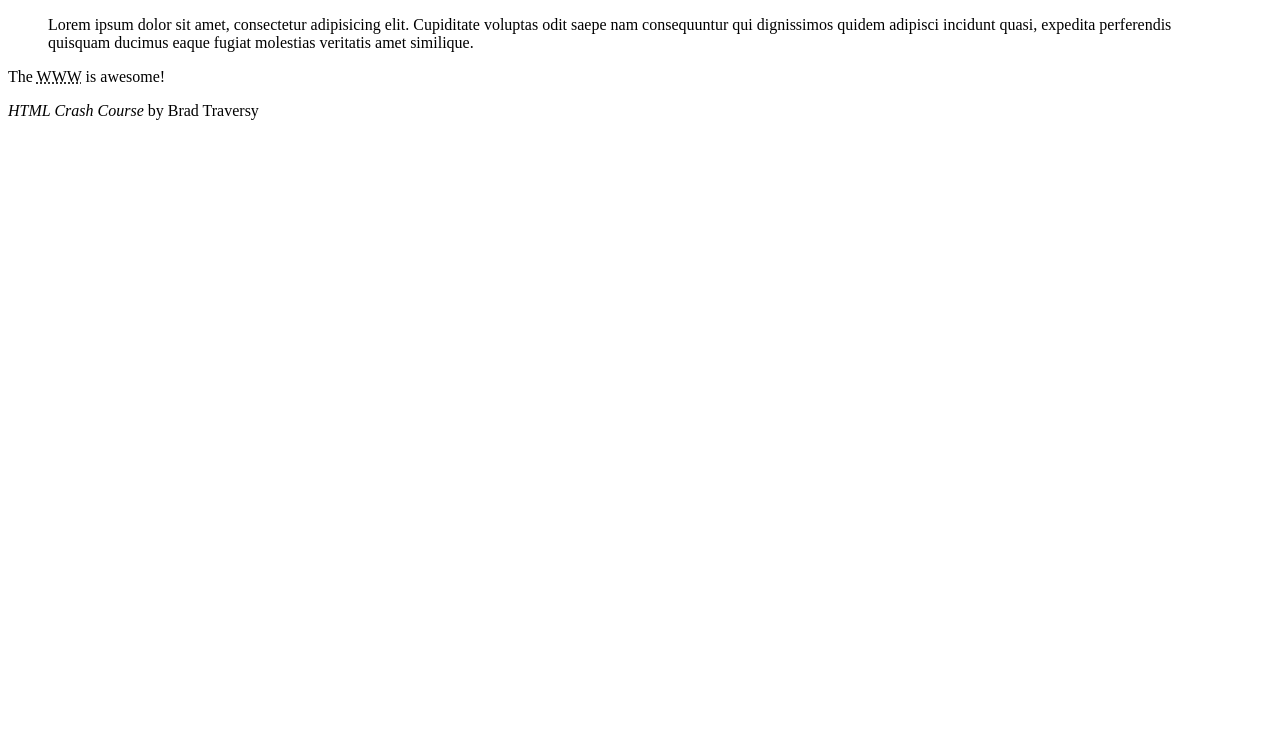
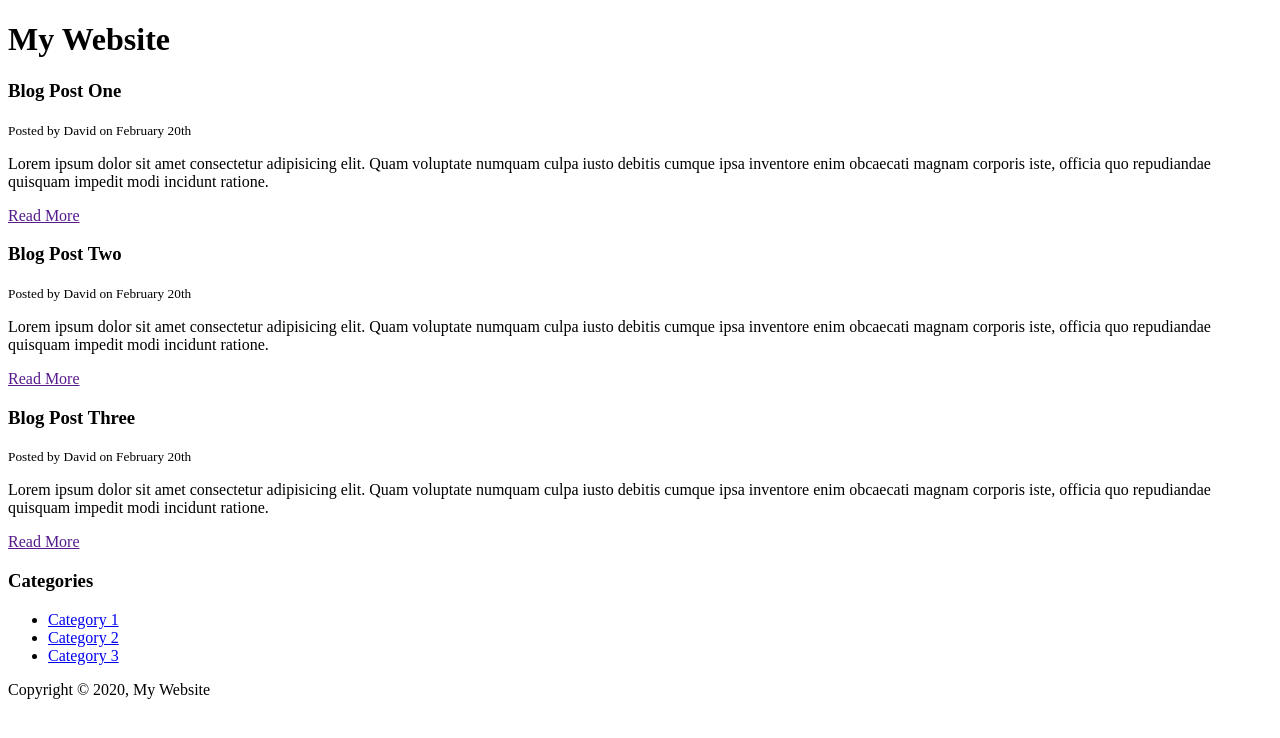
Before and after one commit to DavidGuimaraes/html-crash-course-traversy-media, a plain HTML site: page index.html in a window 1280 px wide. Drawn offline with Linux system fonts and the light colour scheme.

Commit message:
Semantic tags

```diff
--- a/index.html
+++ b/index.html
@@ -4,10 +4,48 @@
         <title>HTML Crash Course Traversy Media</title>
     </head>
     <body>
-        <blockquote cite="http://traversymedia.com">Lorem ipsum dolor sit amet, consectetur adipisicing elit. Cupiditate voluptas odit saepe nam consequuntur qui dignissimos quidem adipisci incidunt quasi, expedita perferendis quisquam ducimus eaque fugiat molestias veritatis amet similique.</blockquote>
-        <p>The <abbr title="World Wide Web">WWW</abbr>
-            is awesome!
-        </p>
-        <p><cite>HTML Crash Course</cite> by Brad Traversy</p>
+        <header>
+            <h1>My Website</h1>
+        </header>
+
+        <section>
+            <article>
+                <h3>Blog Post One</h3>
+                <small>Posted by David on February 20th</small>
+                <p>
+                    Lorem ipsum dolor sit amet consectetur adipisicing elit. Quam voluptate numquam culpa iusto debitis cumque ipsa inventore enim obcaecati magnam corporis iste, officia quo repudiandae quisquam impedit modi incidunt ratione.
+                </p>
+                <a href="">Read More</a>
+            </article>
+            <article>
+                <h3>Blog Post Two</h3>
+                <small>Posted by David on February 20th</small>
+                <p>
+                    Lorem ipsum dolor sit amet consectetur adipisicing elit. Quam voluptate numquam culpa iusto debitis cumque ipsa inventore enim obcaecati magnam corporis iste, officia quo repudiandae quisquam impedit modi incidunt ratione.
+                </p>
+                <a href="">Read More</a>
+            </article>
+            <article>
+                <h3>Blog Post Three</h3>
+                <small>Posted by David on February 20th</small>
+                <p>
+                    Lorem ipsum dolor sit amet consectetur adipisicing elit. Quam voluptate numquam culpa iusto debitis cumque ipsa inventore enim obcaecati magnam corporis iste, officia quo repudiandae quisquam impedit modi incidunt ratione.
+                </p>
+                <a href="">Read More</a>
+            </article>
+        </section>
+
+        <aside>
+            <h3>Categories</h3>
+            <ul>
+                <li><a href="#">Category 1</a></li>
+                <li><a href="#">Category 2</a></li>
+                <li><a href="#">Category 3</a></li>
+            </ul>
+        </aside>
+
+        <footer>
+            <p>Copyright &copy; 2020, My Website</p>
+        </footer>
     </body>
 </html>
```
